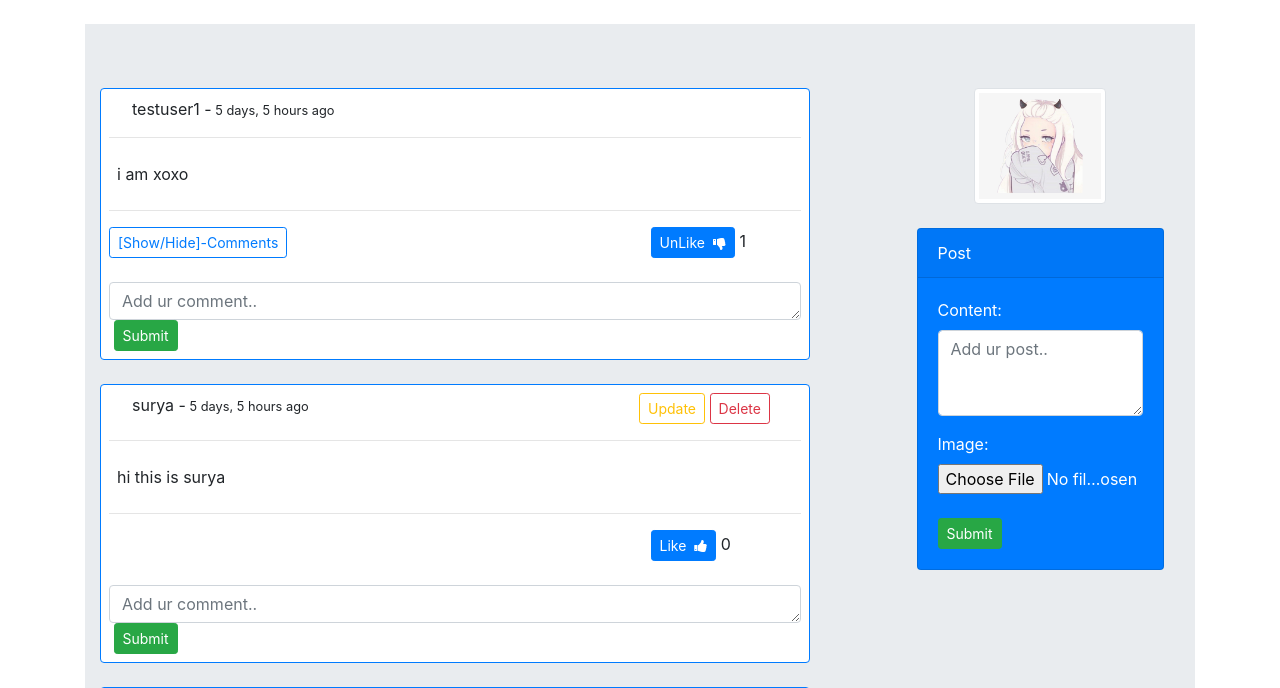
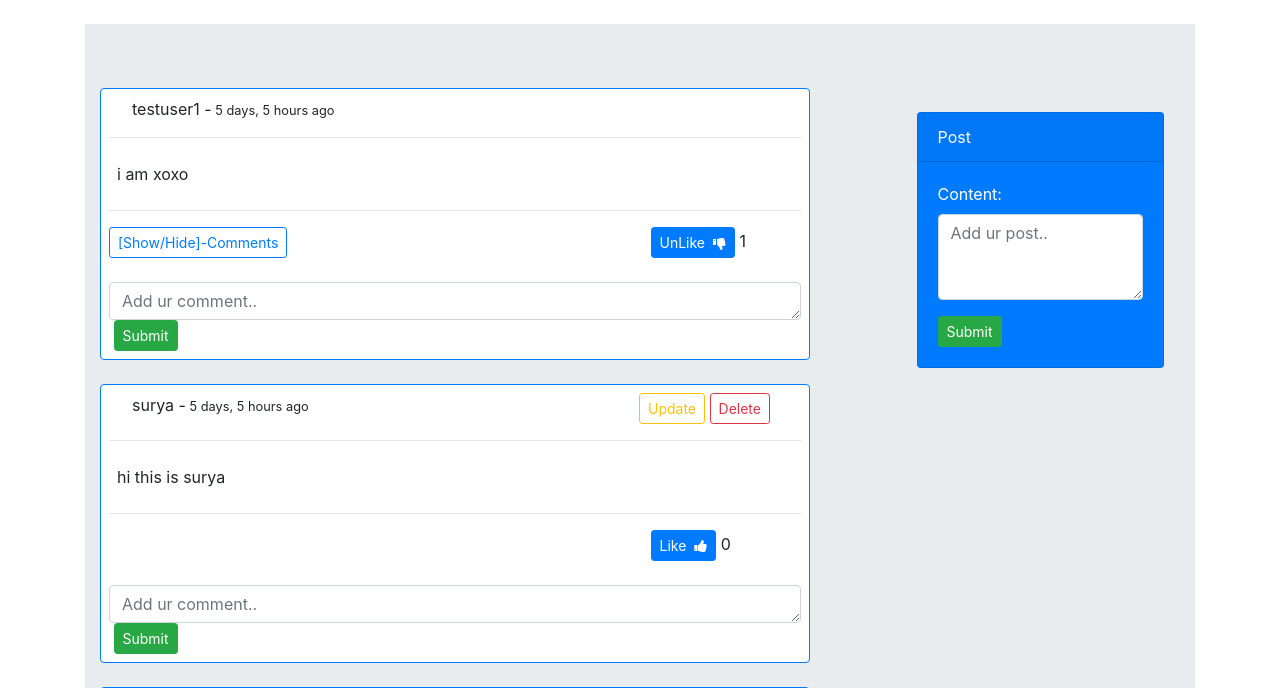
Before and after one commit to mumei-sp/Social_App__Django, a Django app: page /posts/ in a window 1280 px wide. Shown: the part 56-744 px from the top of the page. Run offline with Django 3.2, Linux system fonts and the light colour scheme; a user stored in the database is signed in; data comes from the database, SQL or seed files in the repository; both versions use the stored data as it was after the commit.

Commit message:
tweaked for Heroku

```diff
--- a/posts/forms.py
+++ b/posts/forms.py
@@ -4,11 +4,11 @@ from .models import Post,Comment
 class PostCreateUpdateForm(forms.ModelForm):
 	class Meta:
 		model=Post
-		fields=["content","image"]
+		fields=["content",]#"image"]
 
 		widgets={
 			"content": forms.Textarea(attrs={'class': "form-control","rows":"3","placeholder":"Add ur post.."}),
-			"image": forms.FileInput(attrs={'class': "custom-file"}),
+			#"image": forms.FileInput(attrs={'class': "custom-file"}),
 			}
 
 class CommentForm(forms.ModelForm):
--- a/posts/models.py
+++ b/posts/models.py
@@ -1,11 +1,11 @@
 from django.db import models
 from profiles.models import Profile
-from django.core.validators import FileExtensionValidator
+#from django.core.validators import FileExtensionValidator
 
 class Post(models.Model):
 	author=models.ForeignKey(Profile,on_delete=models.CASCADE)
 	content=models.TextField(max_length=200)
-	image=models.ImageField(upload_to='posts', validators=[FileExtensionValidator(['png', 'jpg', 'jpeg'])],blank=True)
+	#image=models.ImageField(upload_to='posts', validators=[FileExtensionValidator(['png', 'jpg', 'jpeg'])],blank=True)
 	updated = models.DateTimeField(auto_now=True)
 	created = models.DateTimeField(auto_now_add=True)
 	class Meta:
--- a/posts/templates/posts/all_posts.html
+++ b/posts/templates/posts/all_posts.html
@@ -73,9 +73,11 @@ All_Posts
 
 			<div class="col-3 mr-3">
 				<div class="row">
+					<!--
 					<div class="col-7 mx-auto">
 						<img src="{{profile.avatar.url}}" alt="avatar" class="img-fluid img-thumbnail">
 					</div>
+					-->
 				</div>
 <br>
 				<div class="card text-white bg-primary d-flex mb-3">
--- a/profiles/forms.py
+++ b/profiles/forms.py
@@ -7,14 +7,14 @@ from django.contrib.auth.forms import UserCreationForm
 class ProfileUpdateForm(forms.ModelForm):
 	class Meta:
 		model=Profile
-		fields=["first_name","last_name","email","bio","avatar"]
+		fields=["first_name","last_name","email","bio",]#"avatar"]
 
 		widgets={
 			"first_name": forms.TextInput(attrs={'class': "form-control"}),
 			"last_name": forms.TextInput(attrs={'class': "form-control"}),
 			"email":forms.TextInput(attrs={"class":"form-control","place_holder":"x.x.x.x@gmail.com"}),
 			"bio": forms.Textarea(attrs={'class': "form-control","rows":3,}),
-			"avatar": forms.FileInput(attrs={'class': "custom-file"}),
+			#"avatar": forms.FileInput(attrs={'class': "custom-file"}),
 			}
 
 class CreateUserForm(UserCreationForm):
--- a/profiles/models.py
+++ b/profiles/models.py
@@ -31,7 +31,7 @@ class Profile(models.Model):
 	last_name = models.CharField(max_length=200, blank=True)
 	bio = models.TextField(default="no bio...", max_length=300)
 	email = models.EmailField(max_length=200, blank=True)
-	avatar = models.ImageField(default='avatar.png', upload_to='avatars/')
+	#avatar = models.ImageField(default='avatar.png', upload_to='avatars/')
 	friends = models.ManyToManyField(User, blank=True, related_name='friends')
 	slug = models.SlugField(unique=True, blank=True)
 	updated = models.DateTimeField(auto_now=True)
--- a/profiles/templates/profiles/all_profiles.html
+++ b/profiles/templates/profiles/all_profiles.html
@@ -16,10 +16,11 @@
 
   	<div class="container">
   		<div class="row justify-content-between">
+  			<!--
   			<div class="col-2 ">
   				<img src={{i.avatar.url}} class="rounded-circle z-depth-0" alt="avatar image" height="100">
     		</div>
-
+			-->
 
     		<div class="col-9">
     				<h5>{{i.user.username}}</h5>
--- a/profiles/templates/profiles/can_invite.html
+++ b/profiles/templates/profiles/can_invite.html
@@ -14,10 +14,11 @@
 
   	<div class="container">
   		<div class="row justify-content-between">
+  			<!--
   			<div class="col-2 ">
   				<img src={{i.avatar.url}} class="rounded-circle z-depth-0" alt="avatar image" height="100">
     		</div>
-
+			-->
 
     		<div class="col-9">
 	    		<h5>{{i.user.username}}</h5>
--- a/profiles/templates/profiles/invites_received.html
+++ b/profiles/templates/profiles/invites_received.html
@@ -12,10 +12,11 @@
   <div class="card-body">
   	<div class="container">
   		<div class="row justify-content-between">
+  			<!--
   			<div class="col-2 ">
   				<img src={{i.avatar.url}} class="rounded-circle z-depth-0" alt="avatar image" height="100">
     		</div>
-
+			-->
     		<div class="col-9">
 	    		<h5>{{i.user.username}}</h5>
 	    		<p>{{i.bio}}</p>
--- a/profiles/templates/profiles/profile.html
+++ b/profiles/templates/profiles/profile.html
@@ -13,9 +13,9 @@ MyProfile
     <div class="modal-content">
       <div class="modal-header">
       	<div class="container">
-      		<div class="col-md-5 mx-auto">
+      		<!--<div class="col-md-5 mx-auto">
         	<img src="{{profile.avatar.url}}" alt="avatar" class="img-fluid img-thumbnail mx-auto">
-      		</div>
+      		</div> -->
   		</div>
       </div>
       <!--Body-->
@@ -43,7 +43,7 @@ MyProfile
     <div class="card-body">
       <div class="row justify-content-between">
         <div class="col-4">
-          <img src="{{profile.avatar.url}}" class="rounded mx-auto d-block img-fluid" alt="Profile"><br>
+          <!--<img src="{{profile.avatar.url}}" class="rounded mx-auto d-block img-fluid" alt="Profile"><br>-->
           <div class="text-center">
           	<a href="" class="btn btn-outline-primary btn-rounded" data-toggle="modal" data-target="#update_modal">Update Profile</a>
           </div>
--- a/profiles/views.py
+++ b/profiles/views.py
@@ -69,7 +69,8 @@ class Profiles_ListView(LoginRequiredMixin,ListView):
 
 	def get_context_data(self, **kwargs):
 		context = super().get_context_data(**kwargs)
-		user = User.objects.get(username__iexact=self.request.user)
+		user=self.request.user
+		#	user = User.objects.get(username__iexact=self.request.user)
 		profile = Profile.objects.get(user=user)
 		rel_r = Relationship.objects.filter(sender=profile)
 		rel_s = Relationship.objects.filter(receiver=profile)
```
Also changed, not shown: profiles/templates/profiles/detail_profile.html (+9 -5 lines), db.sqlite3.
